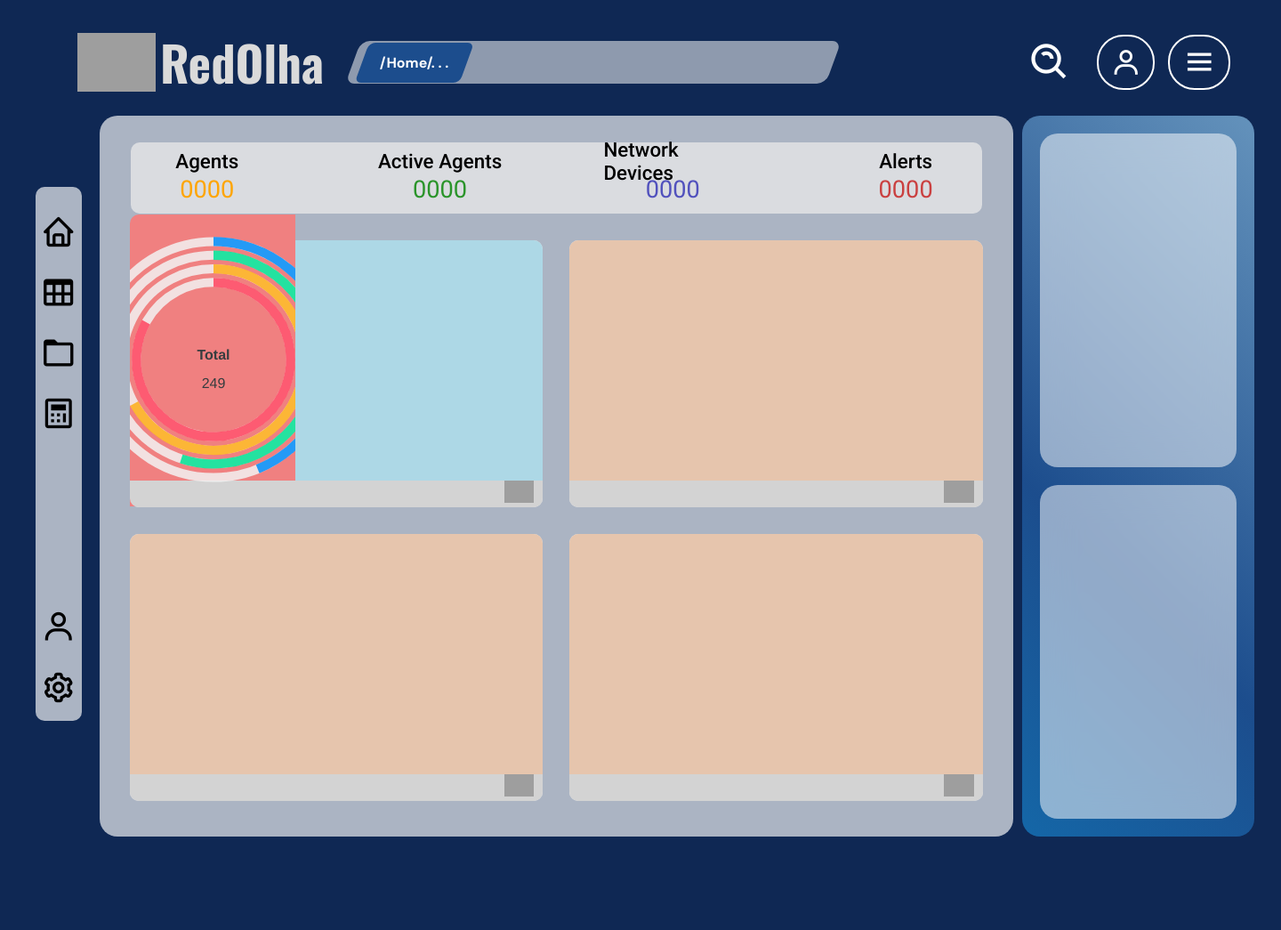
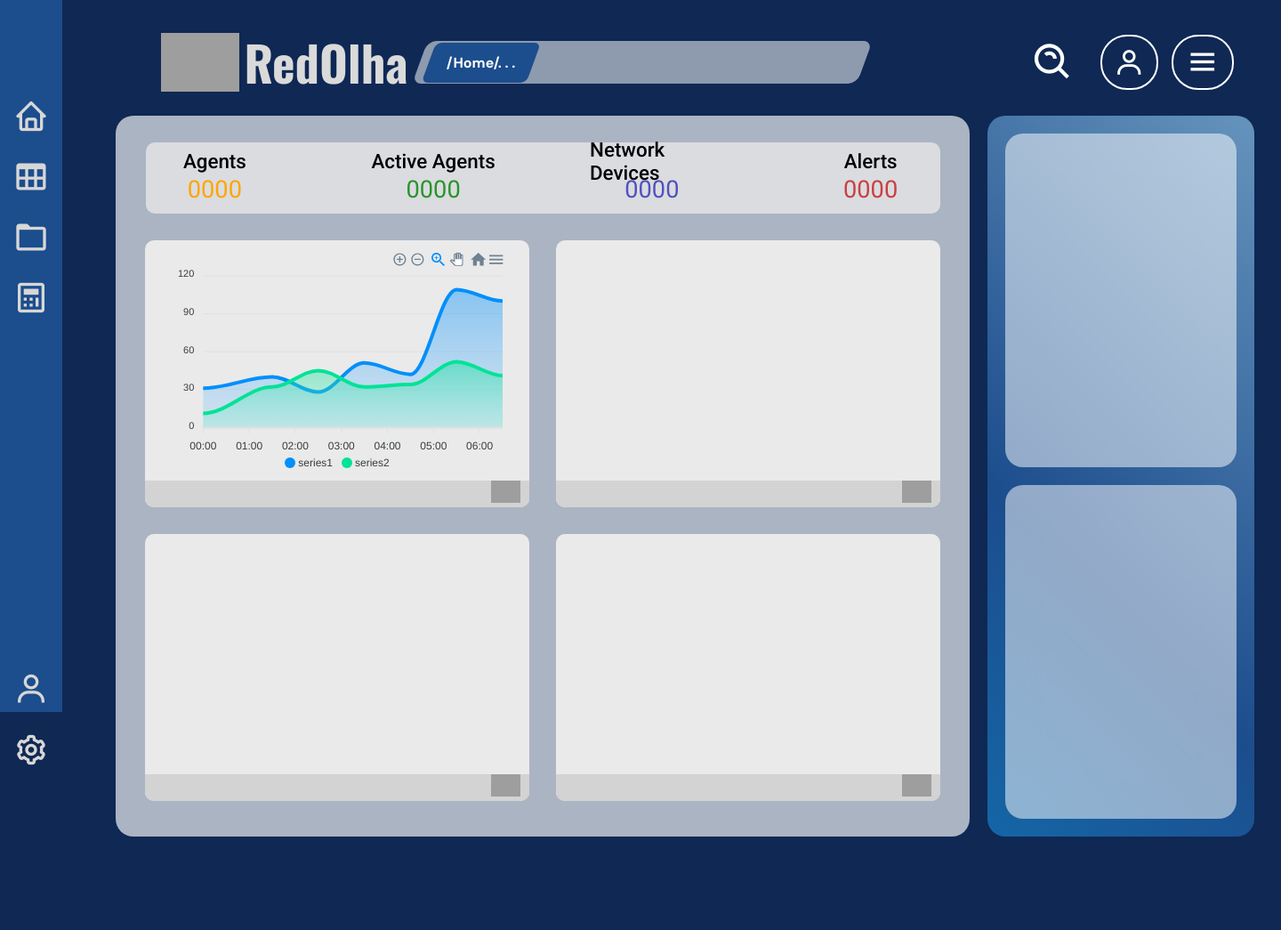
Before and after one commit to GabrielFortes-git/RedOlha, a PHP site: page /admin_main_page.html in a window 1440 px wide. Shown: the whole page at 89% size. Run offline with PHP 8.4, Linux system fonts and the light colour scheme; some libraries are stand-ins or nearby versions; grey boxes are pictures that could not be loaded.

Commit message:
Developing system modules

```diff
--- a/frontend/Interface/admin_main_page/admin_main_page.css
+++ b/frontend/Interface/admin_main_page/admin_main_page.css
@@ -19,10 +19,74 @@ body{
     height: 100%;
     width: 100%;
     display: grid;
-    grid-template-areas: 'header header header' 'main main main''footer footer footer';
+    grid-template-areas: 'aside header header' 'aside main main''aside footer footer';
+    grid-template-columns: 100px 1fr 1fr;
     grid-template-rows: 120px auto 100px;
     gap: 0px;
 }
+
+/*=========================================================== ASIDE ====================================================================*/
+
+.aside{
+    grid-area: aside;
+    background-color:  #1C4D8D;
+    position: fixed;
+    height: 100vh;
+    width: 70px;
+}
+
+
+.menu{
+    width: 100%;
+    height: 100%;
+    display: flex;
+    flex-direction: column;
+    justify-content: space-between;
+    align-items: center;
+    margin: 80px 10px 0px 0px;
+    padding: 20px 0px 0px 0px;
+}
+
+.menu > div{
+    display: flex;
+    flex-direction: column;
+    justify-content: center;
+    align-items: center;
+    gap: 20px;
+}
+
+.menu i{
+    font-size: 40px;
+    color: rgb(215, 215, 215);
+}
+
+.menu > div:nth-child(1){
+    height: auto;
+    width: 100%;
+    padding: 10px 0px 10px 0px;
+    font-size: 42px;
+    color: rgb(209, 209, 209);
+    transition: all 0.7s;
+}
+
+.menu > div:nth-child(1) i:hover{
+    color: #0F2854;
+}
+
+.menu > div:nth-child(2){
+    height: auto;
+    width: 100%;
+    padding: 0px 0px 10px 0px;
+    font-size: 42px;
+    color: rgb(209, 209, 209);
+    transition: all 0.7s;
+}
+
+.menu > div:nth-child(2) i:hover{
+    color: #0F2854;
+}
+
+/*=========================================================== HEADER ==============================================================*/
 
 .header{
     grid-area: header ;
@@ -179,71 +243,21 @@ body{
     border:solid 2px #0F2854;
 }
 
-/*==================================================================================================================================*/
+/*============================================================= MAIN ==================================================================*/
 
 .main{
     grid-area: main;
-    margin: 10px 0px 5px 10px;
+    width: 100%;
+    margin: 10px 0px 5px 0px;
     display: flex;
     flex-direction: row;
     align-items: start;
     justify-content: space-around;
-    gap: 10px;
+    gap: 20px;
     border-radius: 20px;
     padding: 0px 30px 0px 30px;
 }
 
-.menu{
-    width: 4%;
-    height: 600px;
-    background-color: rgba(255, 255, 255, 0.652);
-    border-radius: 10px;
-    display: flex;
-    flex-direction: column;
-    justify-content: space-between;
-    align-items: center;
-    margin: 80px 10px 0px 0px;
-    padding: 20px 0px 0px 0px;
-}
-
-.menu > div{
-    display: flex;
-    flex-direction: column;
-    justify-content: center;
-    align-items: center;
-    gap: 20px;
-}
-
-.menu i{
-    font-size: 40px;
-    color: rgb(0, 0, 0);
-}
-
-.menu > div:nth-child(1){
-    height: auto;
-    width: 100%;
-    padding: 10px 0px 10px 0px;
-    font-size: 42px;
-    color: rgb(209, 209, 209);
-    transition: all 0.7s;
-}
-
-.menu > div:nth-child(1) i:hover{
-    color: #0F2854;
-}
-
-.menu > div:nth-child(2){
-    height: auto;
-    width: 100%;
-    padding: 0px 0px 10px 0px;
-    font-size: 42px;
-    color: rgb(209, 209, 209);
-    transition: all 0.7s;
-}
-
-.menu > div:nth-child(2) i:hover{
-    color: #0F2854;
-}
 
 .main-area{
     height: auto;
@@ -334,26 +348,27 @@ body{
     display: flex;
     justify-content: center;
     align-items: center;
+    padding: 10px;
 }
 
 .module:nth-child(1) .module-content > div:nth-child(1){
     height: 100%;
-    width: 40%;
-    background-color: lightcoral;
+    width: 100%;
     border-top-left-radius: 10px;
     display: flex;
     justify-content: center;
     align-items: center;
+    padding: 10px;
 }
 
-.module:nth-child(1) .module-content > div:nth-child(2){
+/* .module:nth-child(1) .module-content > div:nth-child(2){
     height: 100%;
     width: 60%;
     background-color: lightblue;
      border-top-right-radius: 10px;
-}
+} */
 
-.module:nth-child(2) .module-content{
+/* .module:nth-child(2) .module-content{
     background-color: rgb(230, 197, 173);
 }
 
@@ -363,7 +378,7 @@ body{
 
 .module:nth-child(4) .module-content{
    background-color: rgb(230, 197, 173);
-}
+} */
 
 .module-content{
     height: 90%;
@@ -395,7 +410,7 @@ body{
 
 .briefing{
     height:100%;
-    width: 20%;
+    width: 25%;
     background-color: rgb(179, 179, 179);
     border-radius: 20px;
      background: linear-gradient(45deg, #00adef  0%, #1C4D8D 50%, #BDE8F5 100%);
--- a/frontend/Interface/admin_main_page/admin_main_page.html
+++ b/frontend/Interface/admin_main_page/admin_main_page.html
@@ -54,18 +54,6 @@
         </header>
     <!---------------  MAIN ----------------->
         <main class="main">
-            <div class="menu">
-                <div>
-                    <div>  <i class="bx bx-home"></i> </div>
-                    <div> <i class="bx bx-table"></i> </div>
-                    <div> <i class="bx bx-folder"></i> </div>
-                    <div> <i class="bx bx-calculator"></i> </div>
-                </div>
-                <div>
-                    <div>  <i class="bx bx-user"></i> </div>
-                    <div>  <i class="bx bx-cog"></i> </div>
-                </div>
-            </div>
             <div class="main-area">
                 <div class="stats">
                     <div class="stat">
@@ -107,9 +95,6 @@
                         <div class="module-content">
                             <div id="chart">
 
-                                <!----------- Chart test ---------------->
-
-                                <!--------------------------------------->
 
                             </div>
                             <div></div>
@@ -120,7 +105,9 @@
                     </div>
                      <div class="module module-maintainanceManutencion">
                         <div class="module-content">
-                            <div></div>
+                            <div>
+                                <!-- <img src="../Resources/Images/MaintainanceManutention.jpg"> -->
+                            </div>
                             <div></div>
                         </div>
                         <div class="module-link">
@@ -152,6 +139,24 @@
                <div></div>
             </div>
         </main>
+
+     <!---------------  ASIDE ----------------->
+
+        <div class="aside">
+             <div class="menu">
+                <div>
+                    <div>  <i class="bx bx-home"></i> </div>
+                    <div> <i class="bx bx-table"></i> </div>
+                    <div> <i class="bx bx-folder"></i> </div>
+                    <div> <i class="bx bx-calculator"></i> </div>
+                </div>
+                <div>
+                    <div>  <i class="bx bx-user"></i> </div>
+                    <div>  <i class="bx bx-cog"></i> </div>
+                </div>
+            </div>
+        </div>
+
     <!---------------  FOOTER ----------------->
         <footer class="footer">
             <div class="footer-area">
@@ -163,32 +168,32 @@
 <!-------------------------------CHART--------------------------------------->
 <script>
     var options = {
-              series: [44, 55, 67, 83],
+          series: [{
+          name: 'series1',
+          data: [31, 40, 28, 51, 42, 109, 100]
+        }, {
+          name: 'series2',
+          data: [11, 32, 45, 32, 34, 52, 41]
+        }],
           chart: {
-              height: 350,
-              type: 'radialBar',
+          height: 250,
+          type: 'area'
         },
-            plotOptions: {
-              radialBar: {
         dataLabels: {
-                  name: {
-                    fontSize: '22px',
+          enabled: false
         },
-                  value: {
-                    fontSize: '16px',
+        stroke: {
+          curve: 'smooth'
         },
-                  total: {
-                    show: true,
-                    label: 'Total',
-                    formatter: function (w) {
-                      // By default this function returns the average of all series. The below is just an example to show the use of custom formatter function
-                      return 249
-                    }
-                  }
-                }
-              }
+        xaxis: {
+          type: 'datetime',
+          categories: ["2018-09-19T00:00:00.000Z", "2018-09-19T01:30:00.000Z", "2018-09-19T02:30:00.000Z", "2018-09-19T03:30:00.000Z", "2018-09-19T04:30:00.000Z", "2018-09-19T05:30:00.000Z", "2018-09-19T06:30:00.000Z"]
         },
-            labels: ['Apples', 'Oranges', 'Bananas', 'Berries'],
+        tooltip: {
+          x: {
+            format: 'dd/MM/yy HH:mm'
+          },
+        },
         };
 
         var chart = new ApexCharts(document.querySelector("#chart"), options);
```
Also changed, not shown: frontend/Interface/Resources/Images/MaintainanceManutention.jpg (added). Lines whose indentation alone changed are shown as unchanged.
